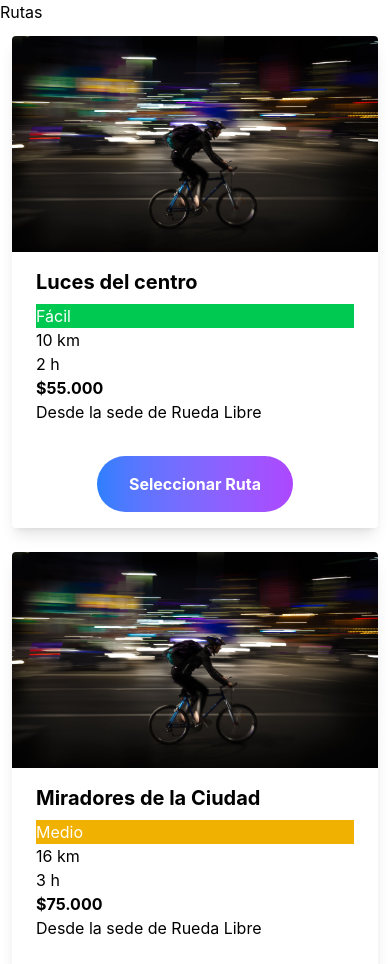
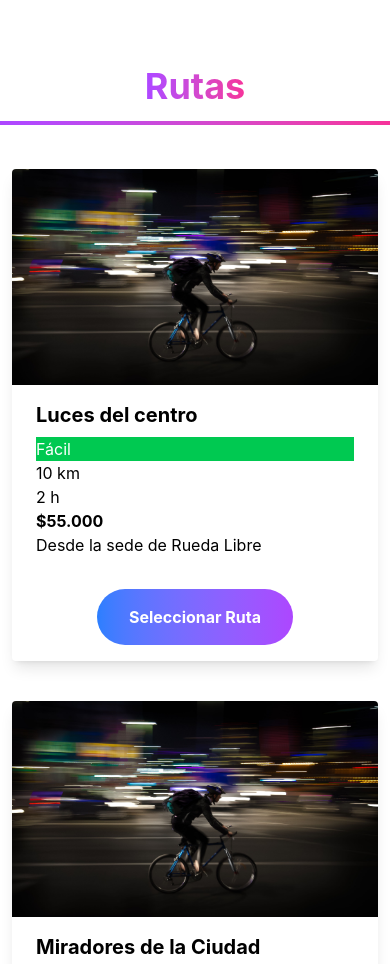
Before and after one commit to JuanOsorioa/rueda-libre, a website: page nocturna/index.html in a window 390 px wide. Shown: the top 964 px of the page. Drawn offline with Linux system fonts and the light colour scheme.

Commit message:
feat(nocturna): responsive grid designed on index

```diff
--- a/nocturna/index.html
+++ b/nocturna/index.html
@@ -6,12 +6,26 @@
     <link href="./output.css" rel="stylesheet" />
     <title>Document</title>
   </head>
+
   <body>
     <header></header>
     <main>
       <section class="w-full">
-        <h1>Rutas</h1>
+        <div class="max-w-3xl mx-auto text-center mt-16">
+          <h1
+            class="text-4xl font-bold text-gray-900 leading-tight mb-2 pb-4 relative"
+          >
+            <span
+              class="bg-clip-text text-transparent bg-gradient-to-r from-purple-500 to-pink-500"
+              >Rutas</span
+            >
+            <span
+              class="absolute bottom-0 left-0 w-full h-1 bg-gradient-to-r from-purple-500 to-pink-500"
+            ></span>
+          </h1>
+        </div>
         <!--Card 1-->
+        <div class="grid grid-cols-1 md:grid-cols-3 gap-4 lg:grid-cols-3 mt-8">
           <div class="flex px-3 py-3">
             <div class="max-w-sm rounded overflow-hidden shadow-lg">
               <img
@@ -92,6 +106,7 @@
               </div>
             </div>
           </div>
+        </div>
       </section>
     </main>
   </body>
```
Also changed, not shown: nocturna/output.css. Lines whose indentation alone changed are shown as unchanged.
